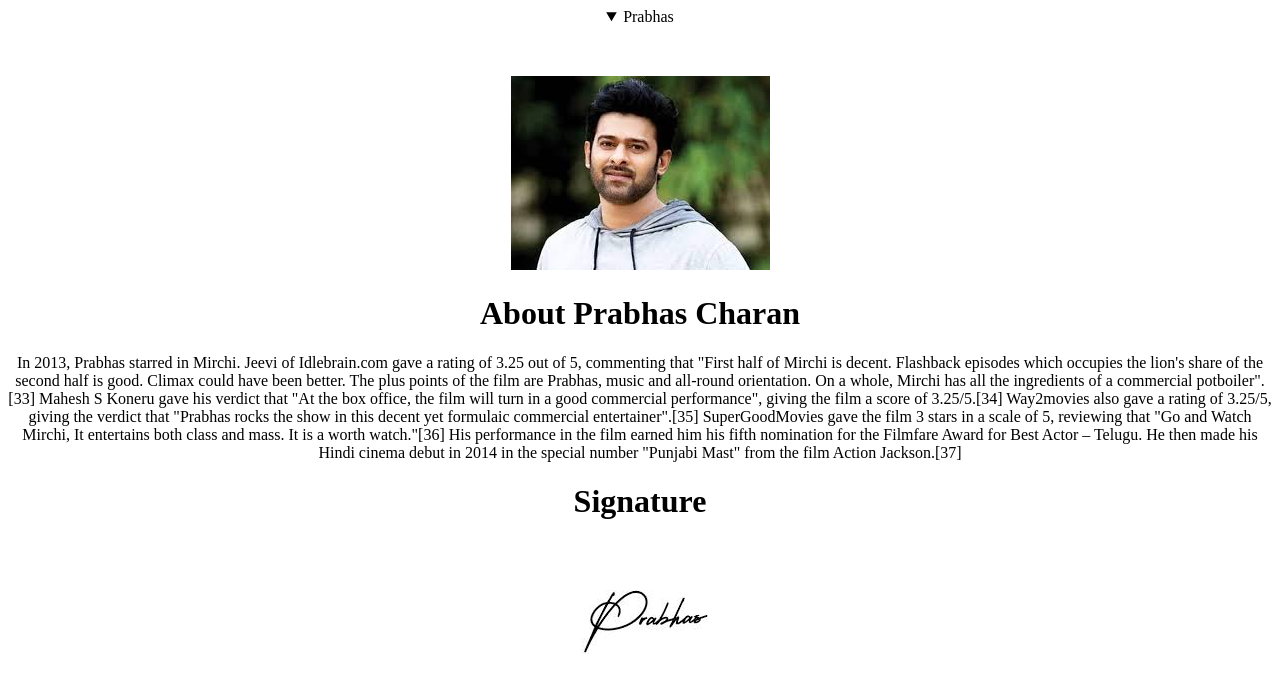
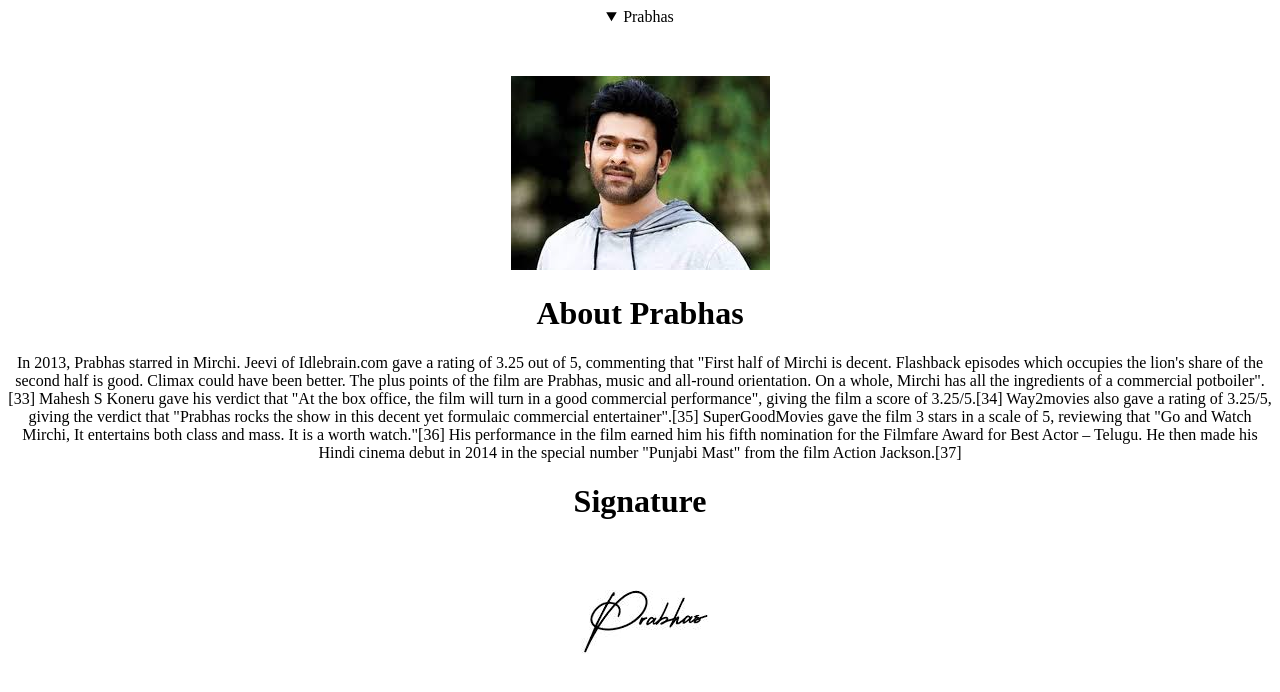
Before and after one commit to srinu0012/summary, a plain HTML site: page hero html pages/prabhas.html in a window 1280 px wide. Both pictures are taken after a click on the heading "Prabhas". Drawn offline with Linux system fonts and the light colour scheme.

Commit message:
Update prabhas.html

```diff
--- a/hero html pages/prabhas.html
+++ b/hero html pages/prabhas.html
@@ -20,7 +20,7 @@
                 <summary style="margin-bottom: 50px;">Prabhas</summary>
                 <img src="./images/prabhas.jpeg" alt="Prabhas image">
                     <div class="mainhead">
-                        <h1>About Prabhas Charan</h1>
+                        <h1>About Prabhas</h1>
                     </div>
                     <p>In 2013, Prabhas starred in Mirchi. Jeevi of Idlebrain.com gave a rating of 3.25 out of 5, commenting that "First half of Mirchi is decent. Flashback episodes which occupies the lion's share of the second half is good. Climax could have been better. The plus points of the film are Prabhas, music and all-round orientation. On a whole, Mirchi has all the ingredients of a commercial potboiler".[33] Mahesh S Koneru gave his verdict that "At the box office, the film will turn in a good commercial performance", giving the film a score of 3.25/5.[34] Way2movies also gave a rating of 3.25/5, giving the verdict that "Prabhas rocks the show in this decent yet formulaic commercial entertainer".[35] SuperGoodMovies gave the film 3 stars in a scale of 5, reviewing that "Go and Watch Mirchi, It entertains both class and mass. It is a worth watch."[36] His performance in the film earned him his fifth nomination for the Filmfare Award for Best Actor – Telugu. He then made his Hindi cinema debut in 2014 in the special number "Punjabi Mast" from the film Action Jackson.[37]</p>
                 <h1>Signature</h1>
```
